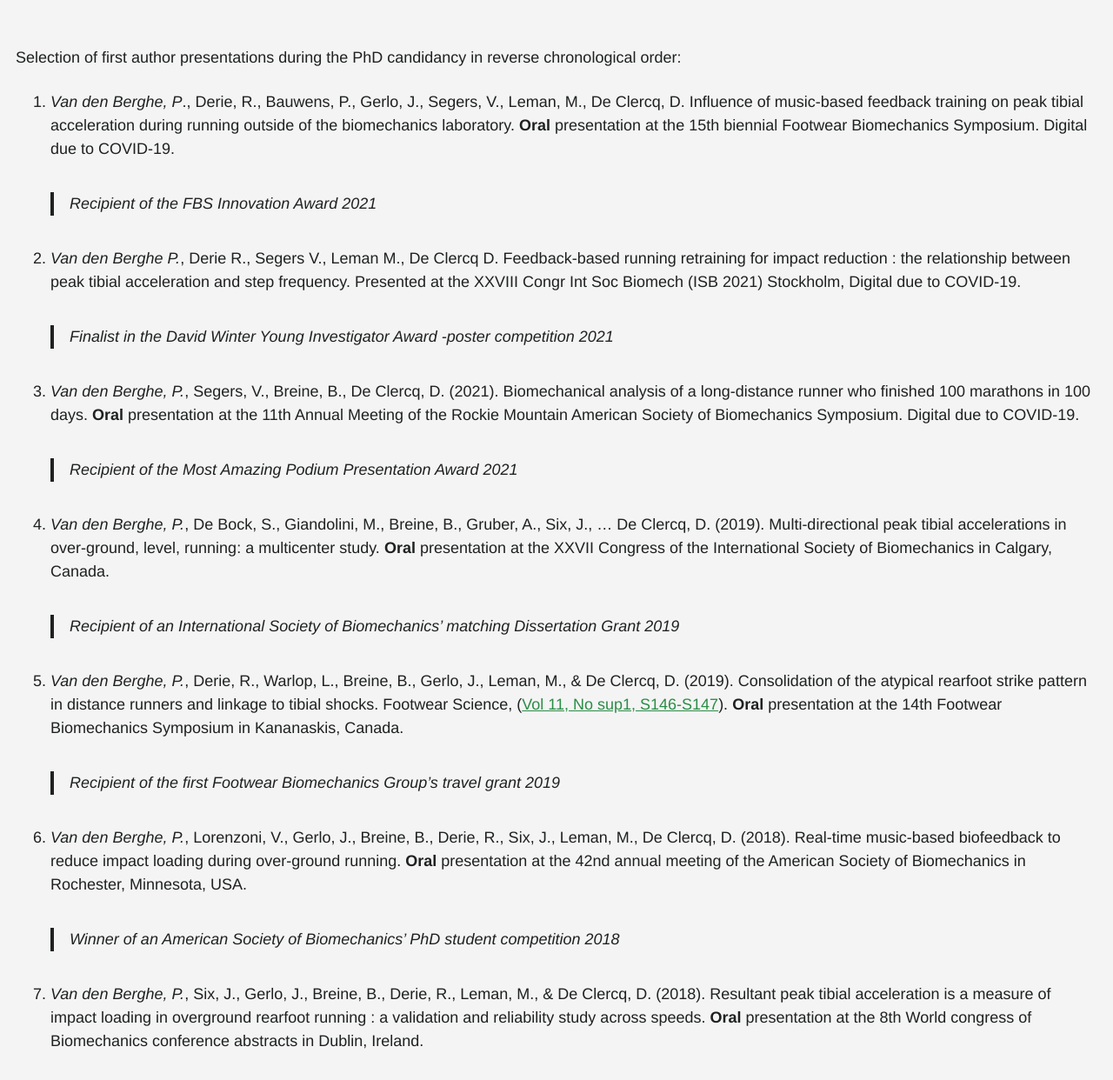
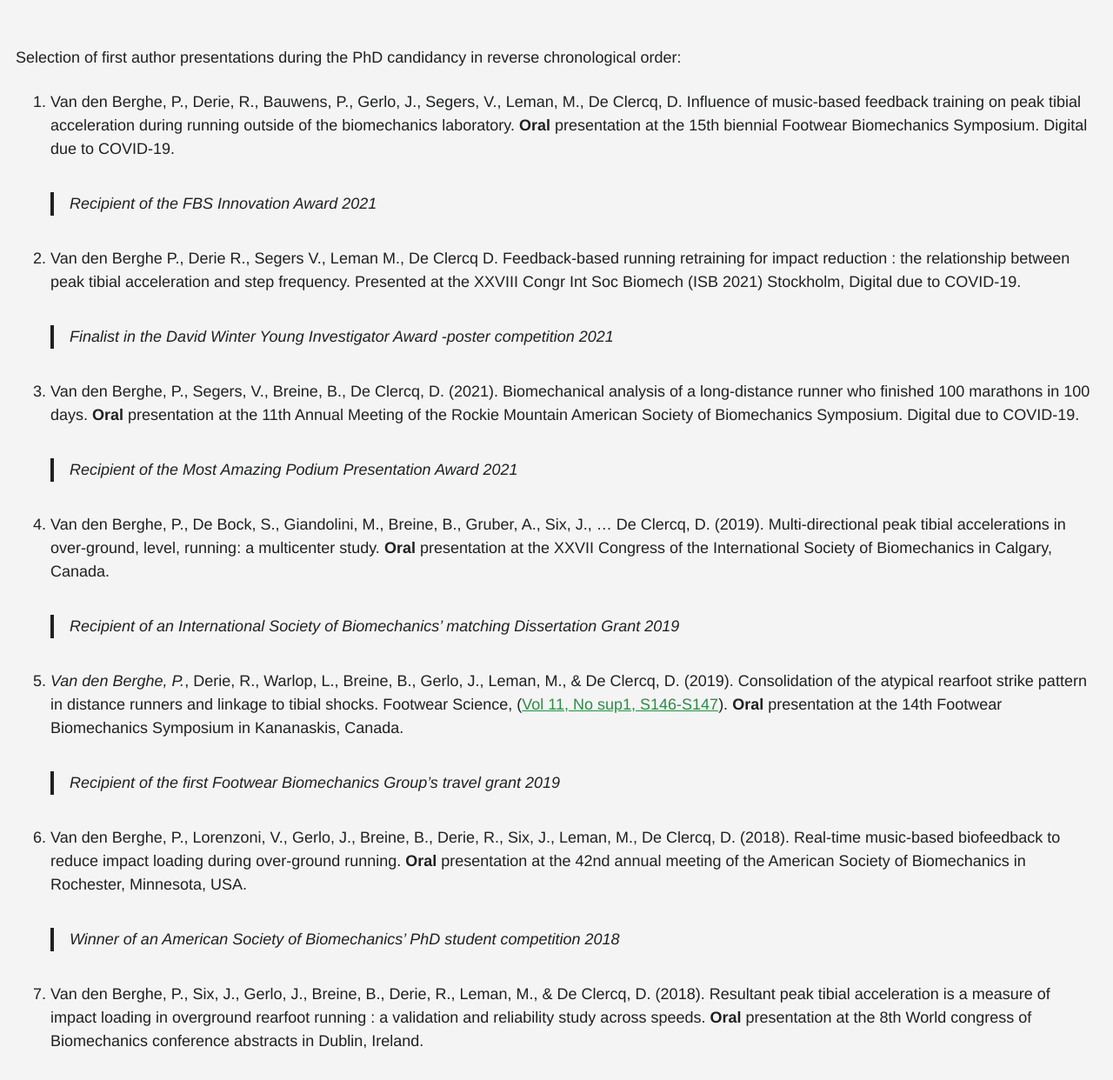
Before and after one commit to pivdnber/pivdnber.github.io, a Jekyll site: the page built from _pages/presentations.md, in a window 1280 px wide. Shown: the part 338-1580 px from the top of the page at 87% size. Built offline with Jekyll 4.4.1, drawn with Linux system fonts in a browser that asks for light colours.

Commit message:
tweak layout

```diff
--- a/_pages/presentations.md
+++ b/_pages/presentations.md
@@ -22,22 +22,22 @@ author_profile: false
 
 Selection of first author presentations during the PhD candidancy in reverse chronological order:
 
-1. *Van den Berghe, P*., Derie, R., Bauwens, P., Gerlo, J., Segers, V., Leman, M., De Clercq, D. Influence of music-based feedback training on peak tibial acceleration during running outside of the biomechanics laboratory.
+1. Van den Berghe, P., Derie, R., Bauwens, P., Gerlo, J., Segers, V., Leman, M., De Clercq, D. Influence of music-based feedback training on peak tibial acceleration during running outside of the biomechanics laboratory.
    **Oral** presentation at the 15th biennial Footwear Biomechanics Symposium. Digital due to COVID-19.
 
    > Recipient of the FBS Innovation Award 2021
 
-2. *Van den Berghe P.*, Derie R., Segers V., Leman M., De Clercq D. Feedback-based running retraining for impact reduction : the relationship between peak tibial acceleration and step frequency.
+2. Van den Berghe P., Derie R., Segers V., Leman M., De Clercq D. Feedback-based running retraining for impact reduction : the relationship between peak tibial acceleration and step frequency.
    Presented at the XXVIII Congr Int Soc Biomech (ISB 2021) Stockholm, Digital due to COVID-19.
 
    > Finalist in the David Winter Young Investigator Award -poster competition 2021
 
-3. *Van den Berghe, P.*, Segers, V., Breine, B., De Clercq, D. (2021). Biomechanical analysis of a long-distance runner who finished 100 marathons in 100 days.
+3. Van den Berghe, P., Segers, V., Breine, B., De Clercq, D. (2021). Biomechanical analysis of a long-distance runner who finished 100 marathons in 100 days.
    **Oral** presentation at the 11th Annual Meeting of the Rockie Mountain American Society of Biomechanics Symposium. Digital due to COVID-19.
 
    > Recipient of the Most Amazing Podium Presentation Award 2021
 
-4. *Van den Berghe, P.*, De Bock, S., Giandolini, M., Breine, B., Gruber, A., Six, J., … De Clercq, D. (2019). Multi-directional peak tibial accelerations in over-ground, level, running: a multicenter study.
+4. Van den Berghe, P., De Bock, S., Giandolini, M., Breine, B., Gruber, A., Six, J., … De Clercq, D. (2019). Multi-directional peak tibial accelerations in over-ground, level, running: a multicenter study.
    **Oral** presentation at the XXVII Congress of the International Society of Biomechanics in Calgary, Canada.
 
    > Recipient of an International Society of Biomechanics' matching Dissertation Grant 2019
@@ -47,12 +47,12 @@ Selection of first author presentations during the PhD candidancy in reverse chr
 
    > Recipient of the first Footwear Biomechanics Group's travel grant 2019
 
-6. *Van den Berghe, P.*, Lorenzoni, V., Gerlo, J., Breine, B., Derie, R., Six, J., Leman, M., De Clercq, D. (2018). Real-time music-based biofeedback to reduce impact loading during over-ground running.
+6. Van den Berghe, P., Lorenzoni, V., Gerlo, J., Breine, B., Derie, R., Six, J., Leman, M., De Clercq, D. (2018). Real-time music-based biofeedback to reduce impact loading during over-ground running.
    **Oral** presentation at the 42nd annual meeting of the American Society of Biomechanics in Rochester, Minnesota, USA.
 
    > Winner of an American Society of Biomechanics' PhD student competition 2018
 
-7. *Van den Berghe, P.*, Six, J., Gerlo, J., Breine, B., Derie, R., Leman, M., & De Clercq, D. (2018). Resultant peak tibial acceleration is a measure of impact loading in overground rearfoot running : a validation and reliability study across speeds.
+7. Van den Berghe, P., Six, J., Gerlo, J., Breine, B., Derie, R., Leman, M., & De Clercq, D. (2018). Resultant peak tibial acceleration is a measure of impact loading in overground rearfoot running : a validation and reliability study across speeds.
    **Oral** presentation at the 8th World congress of Biomechanics conference abstracts in Dublin, Ireland.
 
    > Recipient of an inscription voucher following a top-20 place in the European Society of Biomechanics' student award competition for World Congress of Biomechanics 2018
```
Also changed, not shown: _pages/publications.md (+0 -2 lines).
